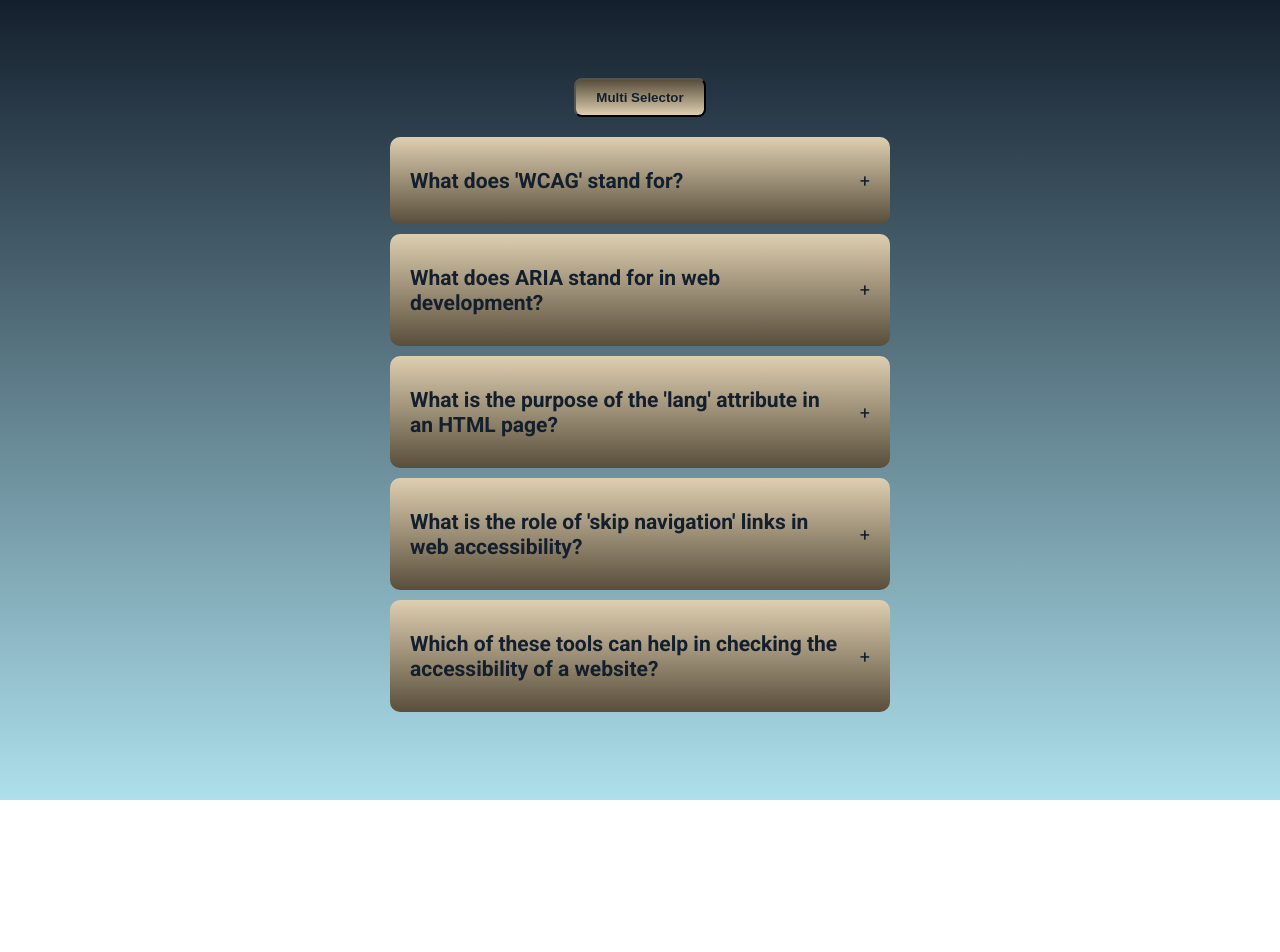
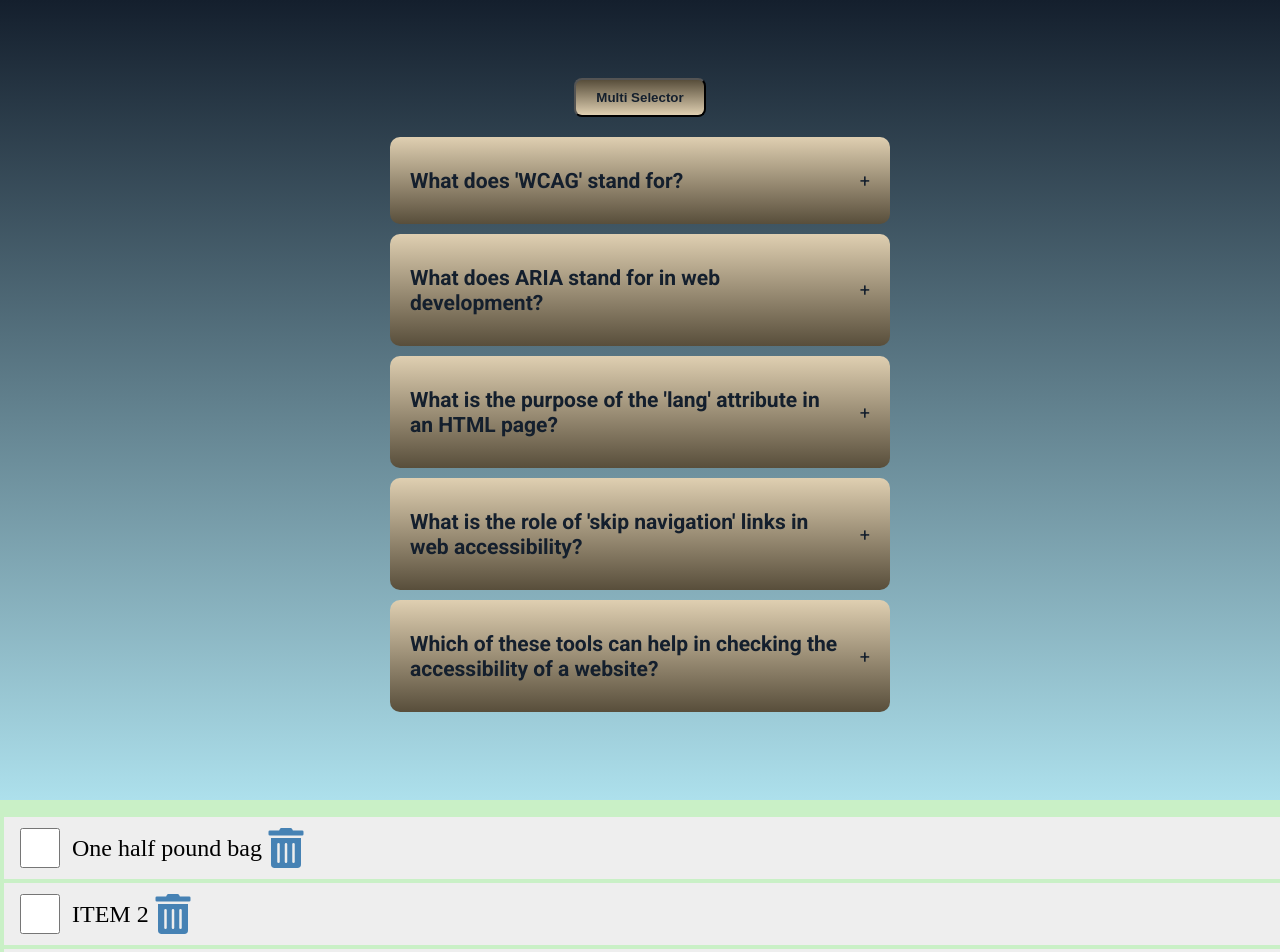
Before and after one commit to Sanya-Zg/react-learning-projects, a React (Vite) app in the folder react-learning-projects/: page / in a window 1280 px wide. Shown: the top 952 px of the page. Before the commit the page ends 800 px from the top, so only its background shows below. Built offline with nearby package versions, Linux system fonts and the light colour scheme.

Commit message:
create list-checkboxes component

```diff
--- a/react-learning-projects/package.json
+++ b/react-learning-projects/package.json
@@ -22,6 +22,7 @@
     "eslint-plugin-react-hooks": "^5.2.0",
     "eslint-plugin-react-refresh": "^0.4.19",
     "globals": "^16.0.0",
+    "react-icons": "^5.5.0",
     "vite": "^6.3.5"
   }
 }
--- a/react-learning-projects/src/App.jsx
+++ b/react-learning-projects/src/App.jsx
@@ -1,11 +1,13 @@
 
-import Accordion from './components/accordion'
+import Accordion from './components/accordion/Accordion'
+import List_checkbox from './components/list-checkboxes/List_checkbox'
 
 function App() {
 
   return (
     <>
       <Accordion />
+      <List_checkbox />
     </>
   )
 }
--- a/react-learning-projects/src/components/accordion/index.jsx
+++ b/react-learning-projects/src/components/accordion/Accordion.jsx
@@ -1,6 +1,6 @@
 import { useState } from "react";
 import data from "./data";
-import "./styles.css";
+import styles from './Accordion.module.css';
 
 export default function Accordion() {
   const [selected, setSelected] = useState(null);
@@ -30,16 +30,16 @@ export default function Accordion() {
   }
 
   return (
-    <div className="wrapper">
+    <div className={styles.wrapper}>
       <button onClick={() => setMultiSelection(!multiSelection)}>
         Multi Selector
       </button>
-      <div className="accordion">
+      <div className={styles.accordion}>
         {data && data.length > 0 ? (
           data.map((dataItem) => (
-            <div className="item" key={dataItem.id}>
+            <div className={styles.item} key={dataItem.id}>
               <div
-                className="title"
+                className={styles.title}
                 onClick={
                   multiSelection
                     ? () => handleMultiSelection(dataItem.id)
@@ -57,7 +57,7 @@ export default function Accordion() {
                     <div className="content">{dataItem.answer}</div>
                   )} */}
               {selected === dataItem.id || multiples.indexOf(dataItem.id) !== -1 ? (
-                <div className="content">{dataItem.answer}</div>
+                <div className={styles.content}>{dataItem.answer}</div>
               ) : null}
             </div>
           ))
--- a/react-learning-projects/src/components/accordion/styles.css
+++ b/react-learning-projects/src/components/accordion/accordion.module.css
@@ -5,7 +5,7 @@
 }
 body {
     margin: 0;
-    background: linear-gradient(to top, #ade0ec, #141f2d);;
+
 }
 .wrapper {
     display: flex;
@@ -14,6 +14,7 @@ body {
     justify-content: center;
     align-items: center;
     height: 100vh;
+    background: linear-gradient(to top, #ade0ec, #141f2d);
 }
 .wrapper button {
     padding: 10px 20px;
--- /dev/null
+++ b/react-learning-projects/src/components/list-checkboxes/List.module.css
@@ -0,0 +1,62 @@
+@import url('https://fonts.googleapis.com/css2?family=Kalam:wght@300;400;700&family=Roboto:ital,wght@0,100..900;1,100..900&display=swap');
+:root {
+    --font-Roboto: "Roboto", sans-serif;
+    --font-Kalam: "Kalam", cursive;
+}
+.cont {
+    background-color: #c9f0c6;
+    border-top: 1px solid transparent;
+    border-bottom: 1px solid transparent;
+}
+ul {
+    width: 100%;
+    list-style: none;
+    padding: 0 0.25rem 0.25rem;
+}
+ul li::before {
+    content: "\200B";
+}
+.item {
+    display: flex;
+    justify-content: start;
+    align-items: center;
+    padding: 0.5rem 0 0.5rem 0.5rem;
+    margin: 0.25rem 0;
+    background-color: #eee;
+}
+.item:first-child {
+    margin: 0;
+}
+.item input[type='checkbox'] {
+    text-align: center;
+    width: 3rem;
+    height: 2.5rem;
+    cursor: pointer;
+    margin-right: 0.5rem;
+}
+.item input[type='checkbox']:focus + label {
+    text-decoration: underline;
+}
+.item > label {
+    font-size: 1.5rem;
+}
+.item svg {
+    width: 3rem;
+    height: 2.5rem;
+    font-size: 1rem;
+    color: steelblue;
+    cursor: pointer;
+}
+.item svg:focus,
+.item svg:hover {
+    color: red;
+    outline: none;
+}
+.active {
+    font-family: var(--font-Kalam);
+    color: steelblue;
+}
+.par {
+    font-size: 2rem;
+    text-align: center;
+}
--- /dev/null
+++ b/react-learning-projects/src/components/list-checkboxes/List_checkbox.jsx
@@ -0,0 +1,61 @@
+import { useState, useEffect } from "react";
+import { FaTrashAlt } from 'react-icons/fa';
+import styles from './List.module.css';
+
+const List_checkbox = () => {
+  const [items, setItems] = useState([
+    {
+      id: 1,
+      checked: false,
+      item: "One half pound bag",
+    },
+    {
+      id: 2,
+      checked: false,
+      item: "ITEM 2",
+    },
+    {
+      id: 3,
+      checked: false,
+      item: "ITEM 3",
+    },
+  ]);
+
+  useEffect(() => {
+    const storedItems = JSON.parse(localStorage.getItem('shoppingLists'));
+    if (storedItems) {
+      setItems(storedItems);
+    }
+  }, []);
+
+  const handleCheck = (id) => {
+    const listItems = items.map((item) => item.id === id ? {...item, checked: !item.checked } : item);
+    setItems(listItems);
+    localStorage.setItem('shoppingLists', JSON.stringify(listItems))
+  }
+  const handleDelete = (id) => {
+    const listItems = items.filter((item) => item.id !== id);
+    setItems(listItems);
+    localStorage.setItem('shoppingLists', JSON.stringify(listItems));
+  }
+
+  return (
+    <div className={styles.cont}>
+      {items.length ? (
+      <ul>
+        {items.map((item) => (
+          <li className={[styles.item, (item.checked) ? styles.active : ''].join(' ')} key={item.id}>
+            <input type="checkbox" checked={item.checked} onChange={() => handleCheck(item.id)}/>
+            <label onDoubleClick={() => handleCheck(item.id)}>{item.item}</label>
+            <FaTrashAlt onClick={() => handleDelete(item.id)} role="button" tabIndex='0'/>
+          </li>
+        ))}
+      </ul>
+      ):(
+        <p className={styles.par}>Your list is empty!</p>
+      )}
+    </div>
+  );
+};
+
+export default List_checkbox;
```
Also changed, not shown: 1 other file (tests, documents, lock files or other folders).
